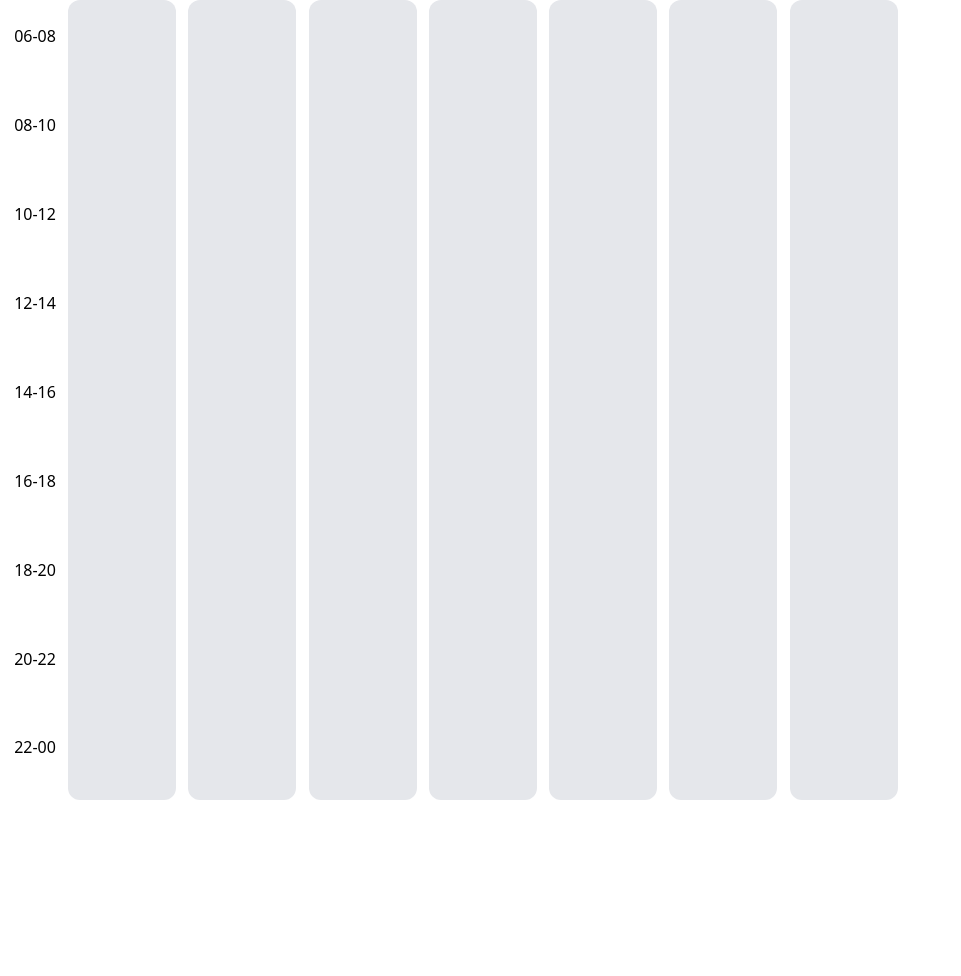
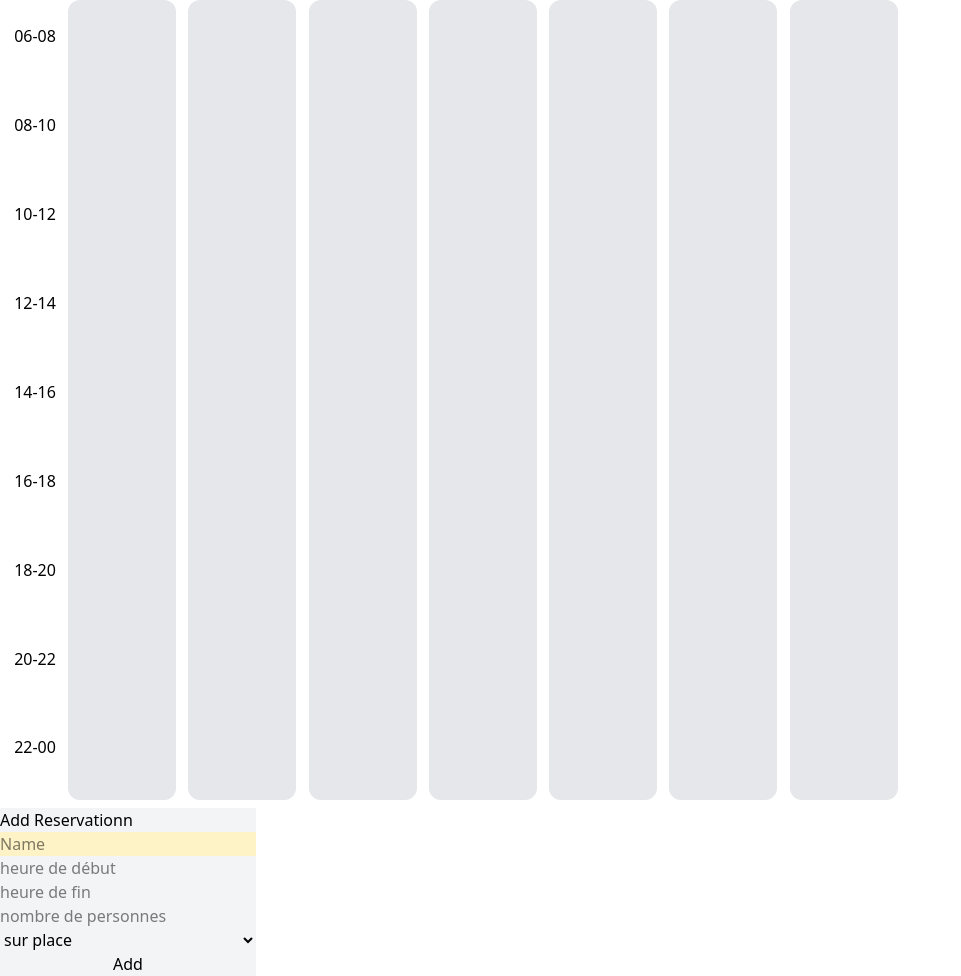
Before and after one commit to MariaE003/Calendrier-Hebdomadaire, a website: page index.html in a window 1280 px wide. Shown: the part 294-1270 px from the top of the page, without its empty margins (0-961 px from the left). Before the commit the page ends 1102 px from the top, so only its background shows below. Drawn offline with Linux system fonts and the light colour scheme.

Commit message:
ajouter le code html du formulaire

```diff
--- a/index.html
+++ b/index.html
@@ -66,7 +66,19 @@
             </div>
             </div>
         </section>
-
+         <form class="bg-gray-100 flex flex-col w-1/5 ">
+        <h1>Add Reservationn</h1>
+        <input type="text" class="Name bg-amber-100" placeholder="Name">
+        <input type="datetime" class="heureDebut" placeholder="heure de début">
+        <input type="datetime" class="heurefin" placeholder="heure de fin">
+        <input type="number" class="nombrePersonnes" placeholder="nombre de personnes">
+        <select name="" id="" class="typeRservation" >
+            <option value="">sur place</option>
+            <option value="">anniversaire</option>
+            <option value="">VIP</option>
+        </select>
+        <input type="submit" value="Add">
+    </form>
 
 
     </main>
```
Also changed, not shown: src/output.css.
